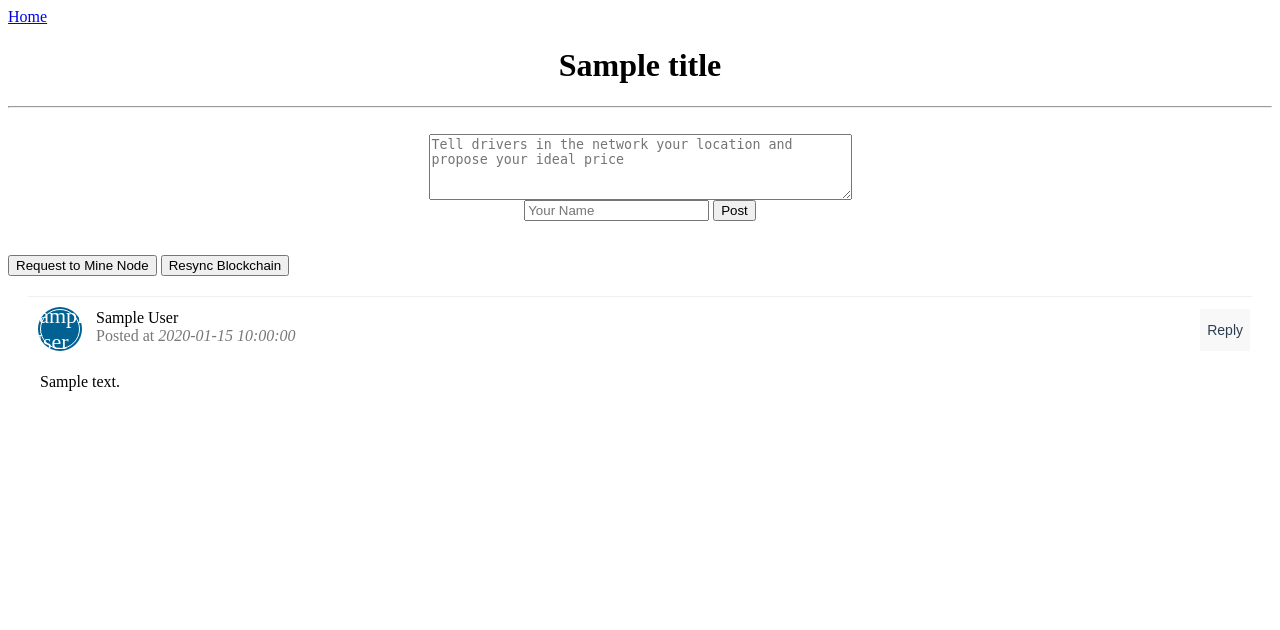
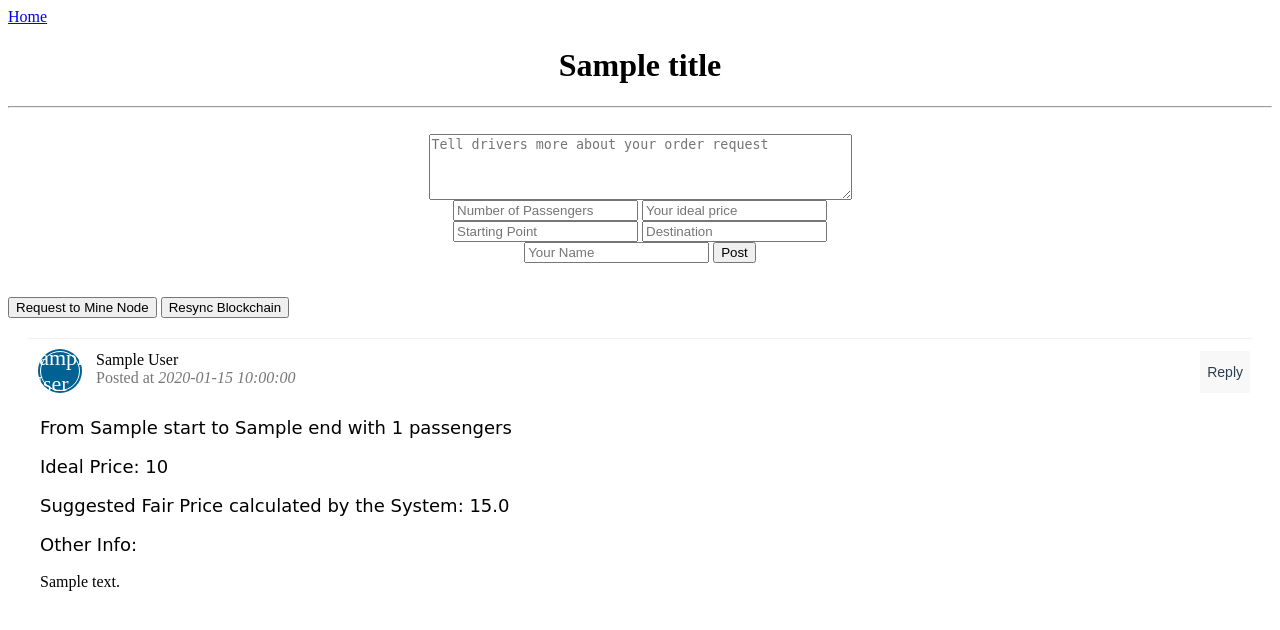
Before and after one commit to 29vivek/Blockchain-based-Ride-Sharing-System, a Flask app: template app/templates/index.html in a window 1280 px wide. Shown: the top 630 px of the page. Run offline with Flask 2, Linux system fonts and the light colour scheme; the template is opened without the code that fills it: most values are stand-ins (such as "Sample title", 1, 10 or a date in 2020).

Commit message:
Change website post style. Add input price, number of passengers, from and to location text box

```diff
--- a/app/templates/index.html
+++ b/app/templates/index.html
@@ -6,7 +6,13 @@
 
 	<center>
 	<form action="/submit" id="textform" method="post">
-	    <textarea name="content" rows="4" cols="50" placeholder="Tell drivers in the network your location and propose your ideal price"></textarea>
+	    <textarea name="content" rows="4" cols="50" placeholder="Tell drivers more about your order request"></textarea>
+	    <br>
+	    <input type="text" name="number" placeholder="Number of Passengers">
+	    <input type="text" name="price" placeholder="Your ideal price">
+	    <br>
+	    <input type="text" name="start" placeholder="Starting Point">
+	     <input type="text" name="end" placeholder="Destination">
 	    <br>
 	    <input type="text" name="author" placeholder="Your Name">
 	    <input type="submit" value="Post">
@@ -29,8 +35,14 @@
 	      <div class="post_box-subtitle"> Posted at <i>{{readable_time(post.timestamp)}}</i></div>
 	   </div>
 	   <div>
+	   	  <div class="post_box-info">
+	         <p> From {{post.start}} to {{post.end}} with {{post.number}} passengers</p>
+	         <p> Ideal Price: {{post.price}}</p>
+	         <p> Suggested Fair Price calculated by the System: 15.0</p>
+	         <p> Other Info:</p>
+	      </div>
 	      <div class="post_box-body">
-	         <p>{{post.content}}</p>
+	         <p >{{post.content}}</p>
 	      </div>
 	   </div>
 	</div>
@@ -82,6 +94,13 @@
 		    margin-bottom: 8px;
 		}
 
+		.post_box-info {
+		    margin-top: 4px;
+		    margin-bottom: 4px;
+		    font-family: "Comic Sans MS", "Comic Sans", cursive;
+		    font-size: 18px;
+		}
+
 		.post_box-options {
 		    float: right;
 		}
--- a/node_server.py
+++ b/node_server.py
@@ -150,7 +150,8 @@ peers = set()
 @app.route('/new_transaction', methods=['POST'])
 def new_transaction():
     tx_data = request.get_json()
-    required_fields = ["author", "content"]
+    print(tx_data)
+    required_fields = ["author","content","number","start","end","price"]
 
     for field in required_fields:
         if not tx_data.get(field):
```
Also changed, not shown: app/views.py (+8 -0 lines).
